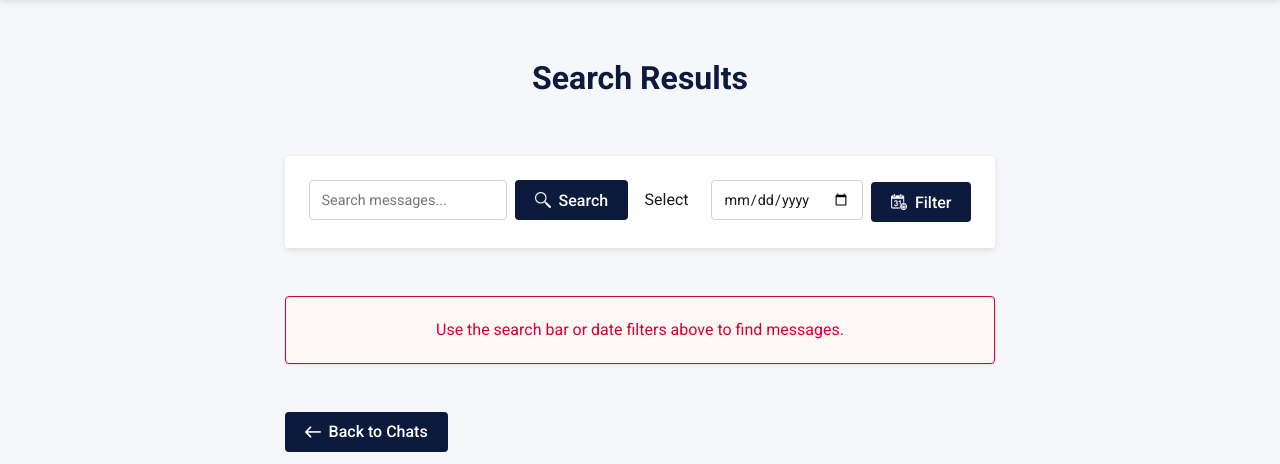
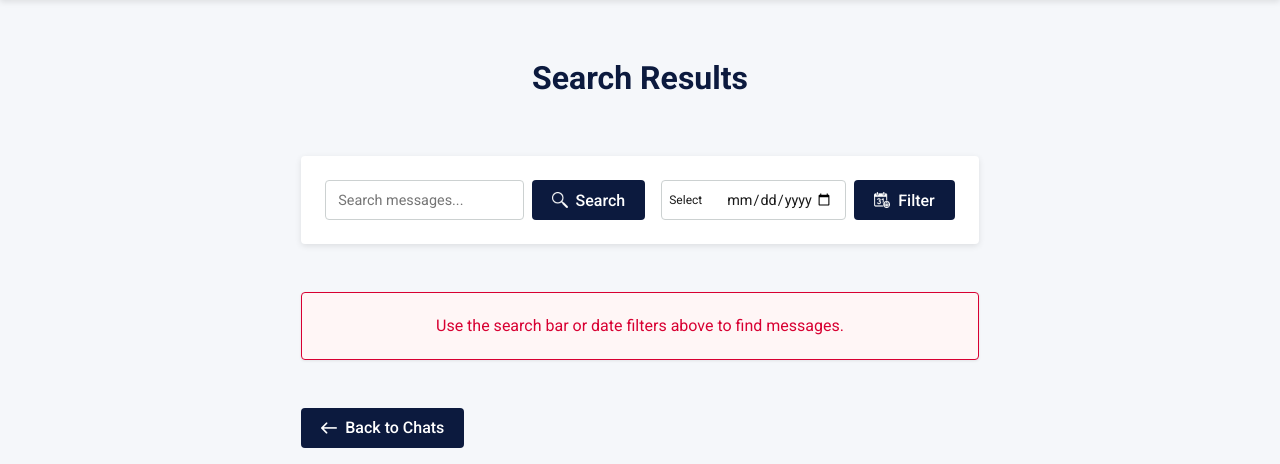
Before and after one commit to rheni9/arcanum-app, a Flask app: page /search/ in a window 1280 px wide. Shown: the part 66-530 px from the top of the page. Run offline with Flask 3, Linux system fonts and the light colour scheme; the visitor is signed in with stand-in values (Sample User, id 1); parts of the project's set-up code (start-up, migrations or seed data) failed here and were passed over; some libraries are stand-ins or nearby versions.

Commit message:
Update CSS styles for filter form fields

```diff
--- a/app/static/css/components/forms.css
+++ b/app/static/css/components/forms.css
@@ -13,6 +13,9 @@
 .form-group {
   display: flex;
   flex-direction: column;
+  align-items: stretch;
+  flex: 1;
+  min-width: 0;
   gap: 0.25rem;
 }
 
@@ -84,6 +87,13 @@ textarea.form-control {
 .error {
   color: var(--color-error);
   font-size: var(--font-detail);
+}
+
+.inline-error {
+  color: var(--color-error);
+  font-size: var(--font-detail);
+  margin-top: 0.25rem;
+  display: block;
 }
 
 /* --- Layout Utilities --- */
--- a/app/static/css/pages/filters.css
+++ b/app/static/css/pages/filters.css
@@ -43,11 +43,9 @@
 /* --- Search form group --- */
 .search-group {
   display: flex;
-  flex-wrap: nowrap;
-  align-items: stretch;
+  align-items: flex-start;
   gap: 0.5rem;
-  flex: 1 1 0;
-  min-width: 0;
+  flex: 1;
 }
 
 .search-group .form-control {
@@ -67,42 +65,82 @@
 .date-group {
   display: flex;
   flex-wrap: wrap;
-  align-items: center;
+  align-items: flex-start;
   gap: 0.5rem;
 }
 
 /* --- Combined mode select + input --- */
-.date-select-wrapper {
+.date-fields-group {
+  display: flex;
+  flex-direction: column;
+  align-items: stretch;
+  flex: 1 1 auto;
+}
+
+.date-fields-wrapper {
+  display: flex;
+  flex-wrap: wrap;
+  gap: 0.5rem;
+}
+
+.select-input-combo {
   position: relative;
+  display: flex;
+  align-items: center;
   width: 185px;
 }
 
-.date-select-wrapper select.date-mode-select {
+.select-input-combo select.date-mode-select {
   position: absolute;
   top: 50%;
   left: 0.5rem;
   transform: translateY(-50%);
-  z-index: 2;
   appearance: none;
   background: transparent;
   border: none;
+  font-size: var(--font-xs);
+  width: 4rem;
   pointer-events: auto;
-  font-size: var(--font-xs);
-  color: var(--text-color);
-  width: 4rem;
-  padding: 0;
+  z-index: 2;
 }
 
-.date-select-wrapper input.date-input {
+.select-input-combo input.date-input {
   width: 100%;
   height: 2.5rem;
   padding-left: 4rem;
+  box-sizing: border-box;
 }
 
-/* --- End date field --- */
 #end_date {
   width: 135px;
   height: 2.5rem;
+}
+
+/* --- Error Messages --- */
+.form-message-wrapper {
+  font-size: var(--font-detail);
+  color: var(--color-error);
+  line-height: 1.2;
+  margin-top: 0.25rem;
+
+  display: block;
+  width: 0;
+  flex-shrink: 1;
+  overflow: visible;
+  white-space: nowrap;
+}
+
+.form-message-wrapper:empty {
+  display: none;
+}
+
+.inline-error {
+  font-size: inherit;
+  color: inherit;
+  line-height: 1.3;
+  margin: 0;
+  padding: 0;
+  white-space: nowrap;
 }
 
 /* --- Reset button --- */
@@ -130,7 +168,7 @@
   }
 
   .search-group .form-control,
-  .date-select-wrapper,
+  .select-input-combo,
   #end_date,
   .form-control,
   .btn-reset {
@@ -144,7 +182,7 @@
     box-sizing: border-box;
   }
 
-  .date-select-wrapper input.date-input {
+  .select-input-combo input.date-input {
     height: 2.25rem;
     font-size: var(--font-sm);
     padding-left: 4rem;
@@ -156,6 +194,16 @@
     margin-left: 0;
     margin-top: 0.5rem;
   }
+
+  .inline-error {
+    font-size: var(--font-sm);
+    white-space: normal;
+  }
+
+  .form-message-wrapper {
+    width: max-content;
+    max-width: 100%;
+  }
 }
 
 @media (max-width: 480px) {
@@ -163,7 +211,7 @@
     padding: 1.15rem;
   }
 
-  .date-select-wrapper input.date-input,
+  .select-input-combo input.date-input,
   #end_date {
     height: 2.15rem;
     font-size: var(--font-sm);
```
